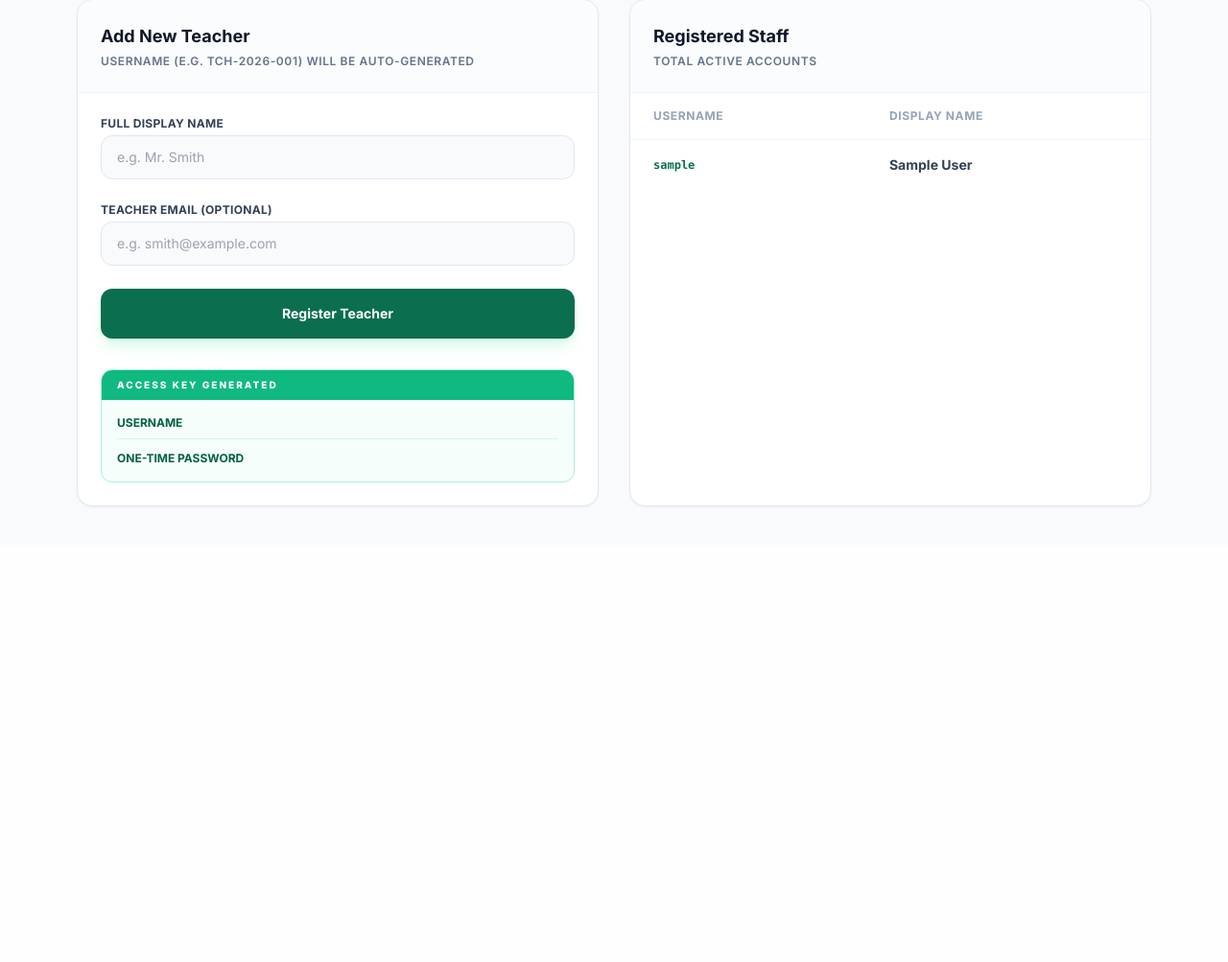
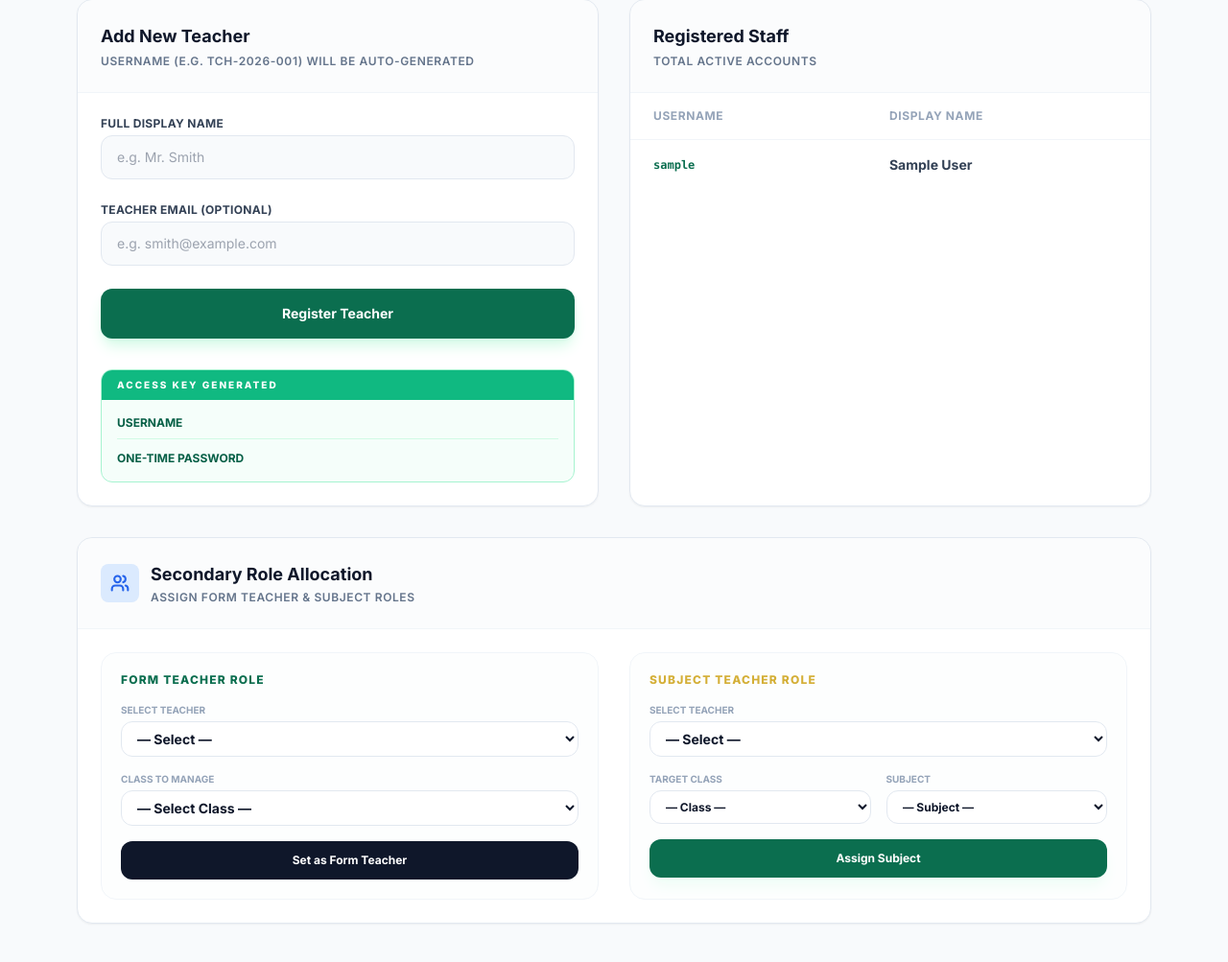
Before and after one commit to Richaaron/Folushovictory, a Flask app: template frontend/templates/admin/teachers.html in a window 1280 px wide. Shown: the part 299-1302 px from the top of the page at 96% size. Before the commit the page ends 828 px from the top, so only its background shows below. Run offline with Flask 3, Linux system fonts and the light colour scheme; the template is opened without the code that fills it: most values are stand-ins (such as "Sample title", 1, 10 or a date in 2020); some libraries are stand-ins or nearby versions.

Commit message:
Add unified teacher role allocation for secondary section

```diff
--- a/frontend/app.py
+++ b/frontend/app.py
@@ -111,7 +111,9 @@ def admin_teachers():
             flash("Display name is required")
 
     teachers = api_request("GET", "/api/admin/teachers", token=token).get("teachers", [])
-    return render_template("admin/teachers.html", teachers=teachers, created=created)
+    classes = api_request("GET", "/api/admin/classes", token=token).get("classes", [])
+    subjects = api_request("GET", "/api/admin/subjects", token=token).get("subjects", [])
+    return render_template("admin/teachers.html", teachers=teachers, classes=classes, subjects=subjects, created=created)
 
 
 @app.route("/admin/classes", methods=["GET", "POST"])
@@ -146,6 +148,20 @@ def admin_update_class(class_id):
     except Exception as e:
         flash(str(e))
     return redirect(url_for("admin_classes"))
+
+
+@app.post("/admin/classes/assign-form-teacher")
+@require_portal("ADMIN")
+def admin_assign_form_teacher():
+    token = session.get("token")
+    class_id = request.form.get("classId")
+    form_teacher = request.form.get("formTeacherUsername")
+    try:
+        api_request("PUT", f"/api/admin/classes/{class_id}/subjects", token=token, payload={"formTeacherUsername": form_teacher})
+        flash("Form Teacher assigned successfully")
+    except Exception as e:
+        flash(str(e))
+    return redirect(url_for("admin_teachers"))
 
 
 @app.route("/settings", methods=["GET", "POST"])
--- a/frontend/templates/admin/teachers.html
+++ b/frontend/templates/admin/teachers.html
@@ -79,4 +79,92 @@
       </div>
     </div>
   </div>
+  <!-- Role Allocation for Secondary -->
+  <div class="mt-8 overflow-hidden rounded-2xl border border-slate-200 bg-white shadow-sm transition hover:shadow-md">
+    <div class="border-b border-slate-100 bg-slate-50/50 p-6">
+      <div class="flex items-center gap-3">
+        <div class="flex h-10 w-10 items-center justify-center rounded-lg bg-blue-100 text-blue-600">
+          <svg xmlns="http://www.w3.org/2000/svg" width="20" height="20" viewBox="0 0 24 24" fill="none" stroke="currentColor" stroke-width="2.5" stroke-linecap="round" stroke-linejoin="round"><path d="M16 21v-2a4 4 0 0 0-4-4H6a4 4 0 0 0-4 4v2"/><circle cx="9" cy="7" r="4"/><path d="M22 21v-2a4 4 0 0 0-3-3.87"/><path d="M16 3.13a4 4 0 0 1 0 7.75"/></svg>
+        </div>
+        <div>
+          <h2 class="text-lg font-bold text-slate-900">Secondary Role Allocation</h2>
+          <p class="text-xs text-slate-500 uppercase font-semibold tracking-wider mt-0.5">Assign Form Teacher & Subject roles</p>
+        </div>
+      </div>
+    </div>
+    <div class="p-6">
+      <div class="grid gap-8 lg:grid-cols-2">
+        <!-- Assign Form Teacher -->
+        <div class="rounded-2xl border border-slate-100 bg-slate-50/30 p-5">
+          <h3 class="mb-4 text-xs font-black uppercase tracking-widest text-[#0B6E4F]">Form Teacher Role</h3>
+          <form method="post" action="/admin/classes/assign-form-teacher" class="space-y-4">
+            <div>
+              <label class="block text-[10px] font-bold text-slate-400 uppercase">Select Teacher</label>
+              <select name="formTeacherUsername" class="mt-1 w-full rounded-xl border border-slate-200 bg-white px-3 py-2 text-sm font-bold transition focus:border-[#0B6E4F] focus:outline-none">
+                <option value="">— Select —</option>
+                {% for t in teachers %}
+                  <option value="{{ t.username }}">{{ t.displayName }}</option>
+                {% endfor %}
+              </select>
+            </div>
+            <div>
+              <label class="block text-[10px] font-bold text-slate-400 uppercase">Class to Manage</label>
+              <select name="classId" class="mt-1 w-full rounded-xl border border-slate-200 bg-white px-3 py-2 text-sm font-bold transition focus:border-[#0B6E4F] focus:outline-none">
+                <option value="">— Select Class —</option>
+                {% for c in classes %}
+                  {% if 'SSS' in c.level.upper() or 'JSS' in c.level.upper() %}
+                    <option value="{{ c.id }}">{{ c.name }}</option>
+                  {% endif %}
+                {% endfor %}
+              </select>
+            </div>
+            <button class="w-full rounded-xl bg-slate-900 py-3 text-xs font-bold text-white transition hover:bg-slate-800">
+              Set as Form Teacher
+            </button>
+          </form>
+        </div>
+
+        <!-- Assign Subject Teacher -->
+        <div class="rounded-2xl border border-slate-100 bg-slate-50/30 p-5">
+          <h3 class="mb-4 text-xs font-black uppercase tracking-widest text-[#D4AF37]">Subject Teacher Role</h3>
+          <form method="post" action="/admin/assignments" class="space-y-4">
+            <div>
+              <label class="block text-[10px] font-bold text-slate-400 uppercase">Select Teacher</label>
+              <select name="teacherUsername" class="mt-1 w-full rounded-xl border border-slate-200 bg-white px-3 py-2 text-sm font-bold transition focus:border-[#0B6E4F] focus:outline-none">
+                <option value="">— Select —</option>
+                {% for t in teachers %}
+                  <option value="{{ t.username }}">{{ t.displayName }}</option>
+                {% endfor %}
+              </select>
+            </div>
+            <div class="grid gap-4 sm:grid-cols-2">
+              <div>
+                <label class="block text-[10px] font-bold text-slate-400 uppercase">Target Class</label>
+                <select name="classId" class="mt-1 w-full rounded-xl border border-slate-200 bg-white px-3 py-2 text-xs font-bold transition focus:border-[#0B6E4F] focus:outline-none">
+                  <option value="">— Class —</option>
+                  {% for c in classes %}
+                    {% if 'SSS' in c.level.upper() or 'JSS' in c.level.upper() %}
+                      <option value="{{ c.id }}">{{ c.name }}</option>
+                    {% endif %}
+                  {% endfor %}
+                </select>
+              </div>
+              <div>
+                <label class="block text-[10px] font-bold text-slate-400 uppercase">Subject</label>
+                <select name="subjectId" class="mt-1 w-full rounded-xl border border-slate-200 bg-white px-3 py-2 text-xs font-bold transition focus:border-[#0B6E4F] focus:outline-none">
+                  <option value="">— Subject —</option>
+                  {% for s in subjects %}
+                    <option value="{{ s.id }}">{{ s.name }}</option>
+                  {% endfor %}
+                </select>
+              </div>
+            </div>
+            <button class="w-full rounded-xl bg-[#0B6E4F] py-3 text-xs font-bold text-white shadow-lg shadow-emerald-50 transition hover:bg-[#095c41]">
+              Assign Subject
+            </button>
+          </form>
+        </div>
+      </div>
+    </div>
+  </div>
 {% endblock %}
```
